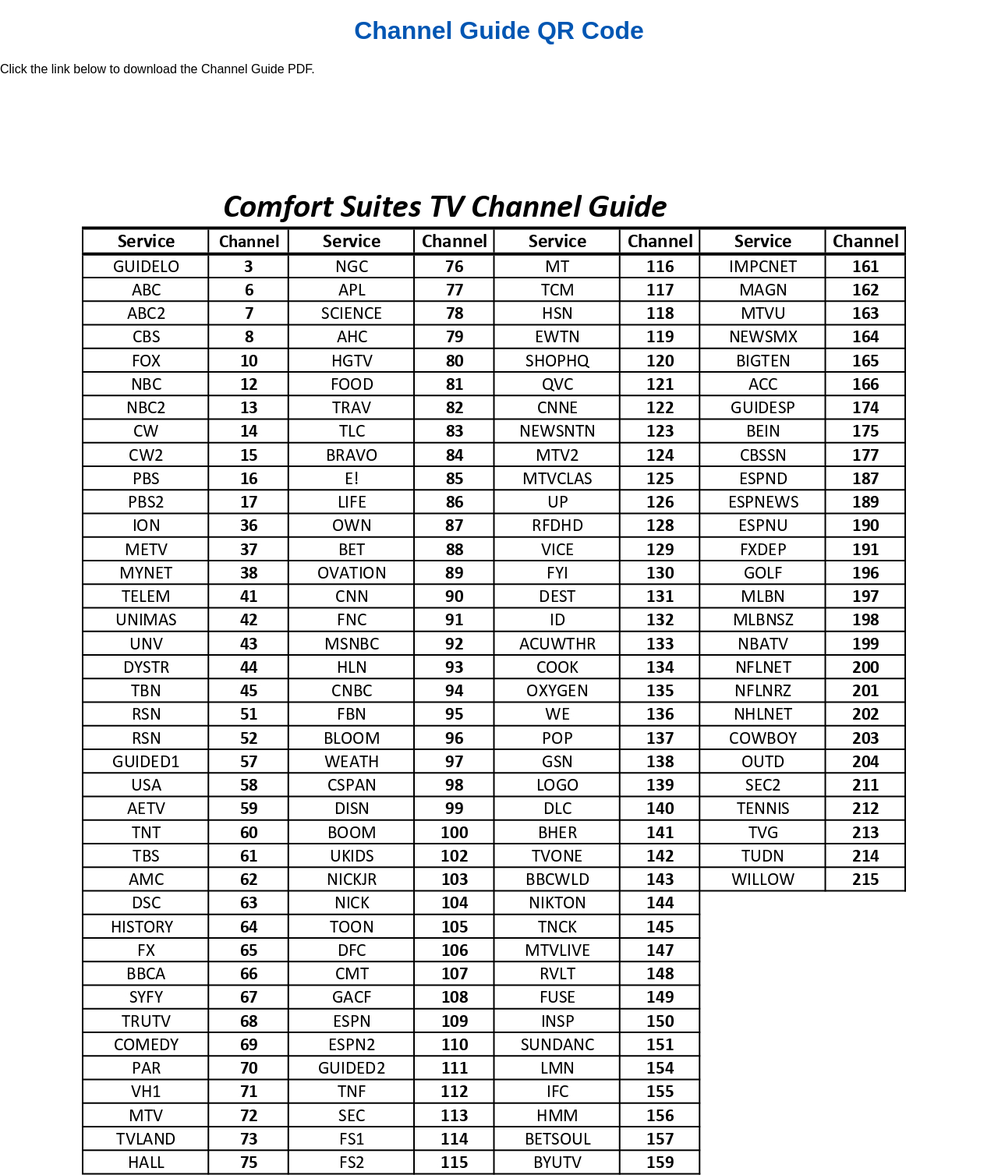
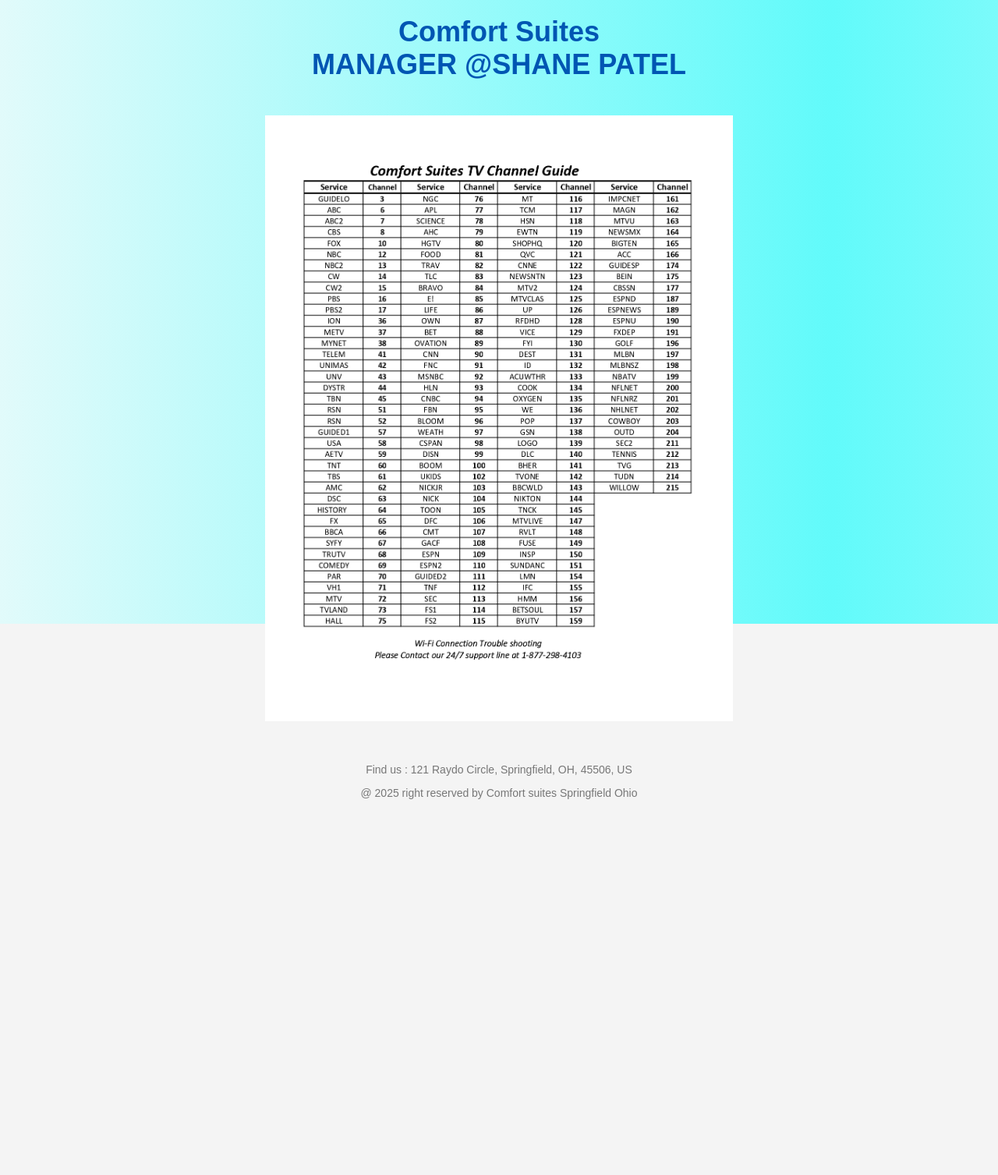
Before and after one commit to Prasanth7029/ChannelGuide, a plain HTML site: page index.html in a window 1280 px wide. Shown: the top 1507 px of the page at 78% size. After the commit the page ends 1039 px from the top, so only its background shows below. Drawn offline with Linux system fonts and the light colour scheme.

Commit message:
Updated HTML file

```diff
--- a/index.html
+++ b/index.html
@@ -1,40 +1,104 @@
 <!DOCTYPE html>
-<html lang="en">
+<html lang="en" xmlns="http://www.w3.org/1999/html">
 <head>
     <meta charset="UTF-8">
     <meta name="viewport" content="width=device-width, initial-scale=1.0">
     <title>Channel Guide QR Code</title>
     <style>
+        /* Basic reset */
         body {
-            font-family: Arial, sans-serif;
             margin: 0;
             padding: 0;
+            font-family: Arial, sans-serif;
+            background-color: #f4f4f4;
+            height: 100%;
+            overflow-x: hidden; /* Prevent horizontal overflow */
         }
+
+        /* Light string background animation */
+        .light-string {
+            position: absolute;
+            top: 0;
+            left: 0;
+            width: 100%;
+            height: 100%;
+            background: linear-gradient(90deg, rgba(255,255,255,0.6) 0%, rgba(0,255,255,0.6) 50%, rgba(255,255,255,0.6) 100%);
+            background-size: 200% 200%;
+            animation: moveLights 6s linear infinite;
+            z-index: -1; /* Behind all other content */
+        }
+
+        /* Keyframes for the light string effect */
+        @keyframes moveLights {
+            0% {
+                background-position: 100% 0;
+            }
+            100% {
+                background-position: 0 0;
+            }
+        }
+
         h1 {
+            margin-top: 20px;
+            color: #0056b3;
+            font-size: 36px;
             text-align: center;
-            color: #0056b3;
+            z-index: 1; /* Ensure title is on top */
         }
+
+        .container {
+            display: flex;
+            flex-direction: column;
+            justify-content: center;
+            align-items: center;
+            text-align: center;
+            height: 100%;
+            padding: 0 10px;
+        }
+
+        img {
+            width: 100%;
+            max-width: 600px; /* Restrict the size to a maximum width */
+            height: auto;
+            margin-top: 20px;
+            z-index: 1; /* Ensure image is on top */
+        }
+
         .pdf-link {
             display: block;
-            text-align: center;
             margin-top: 20px;
             font-size: 16px;
             color: #0056b3;
             text-decoration: none;
+            z-index: 1; /* Ensure link is on top */
         }
+
         .pdf-link:hover {
             text-decoration: underline;
         }
 
+        /* Footer styling for additional info */
+        .footer {
+            margin-top: 40px;
+            font-size: 14px;
+            color: #777;
+            z-index: 1; /* Ensure footer is on top */
+        }
     </style>
 </head>
 <body>
-    <h1>Channel Guide QR Code</h1>
-    <p>Click the link below to download the Channel Guide PDF.</p>
+<h1>Comfort Suites <br> MANAGER @SHANE PATEL </h1>
+
+<!-- Light string background animation -->
+<div class="light-string"></div>
+
+<div class="container">
     <img src="Channel Guide_page-0001.jpg" alt="QR Code">
-    <!-- Link to download PDF -->
-    <a class="pdf-link" href="/Users/prashanthkunchanapalli/QRCODE/Channel_Guide_QR_Code.png" target="_blank">Download Channel Guide PDF</a>
-
+    <div class="footer">
+        <p>Find us : 121 Raydo Circle, Springfield, OH, 45506, US</p>
+        <p>@ 2025 right reserved by Comfort suites Springfield Ohio </p>
+    </div>
+</div>
 
 </body>
 </html>
```
